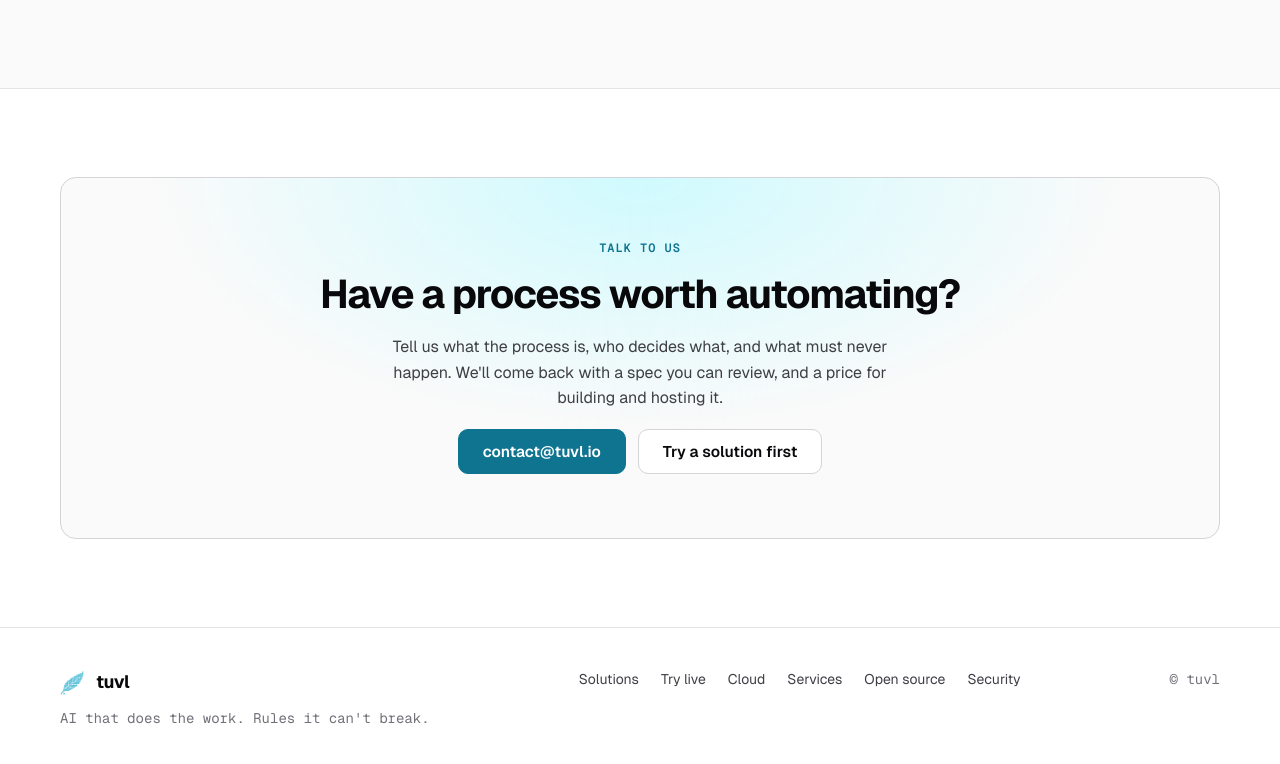
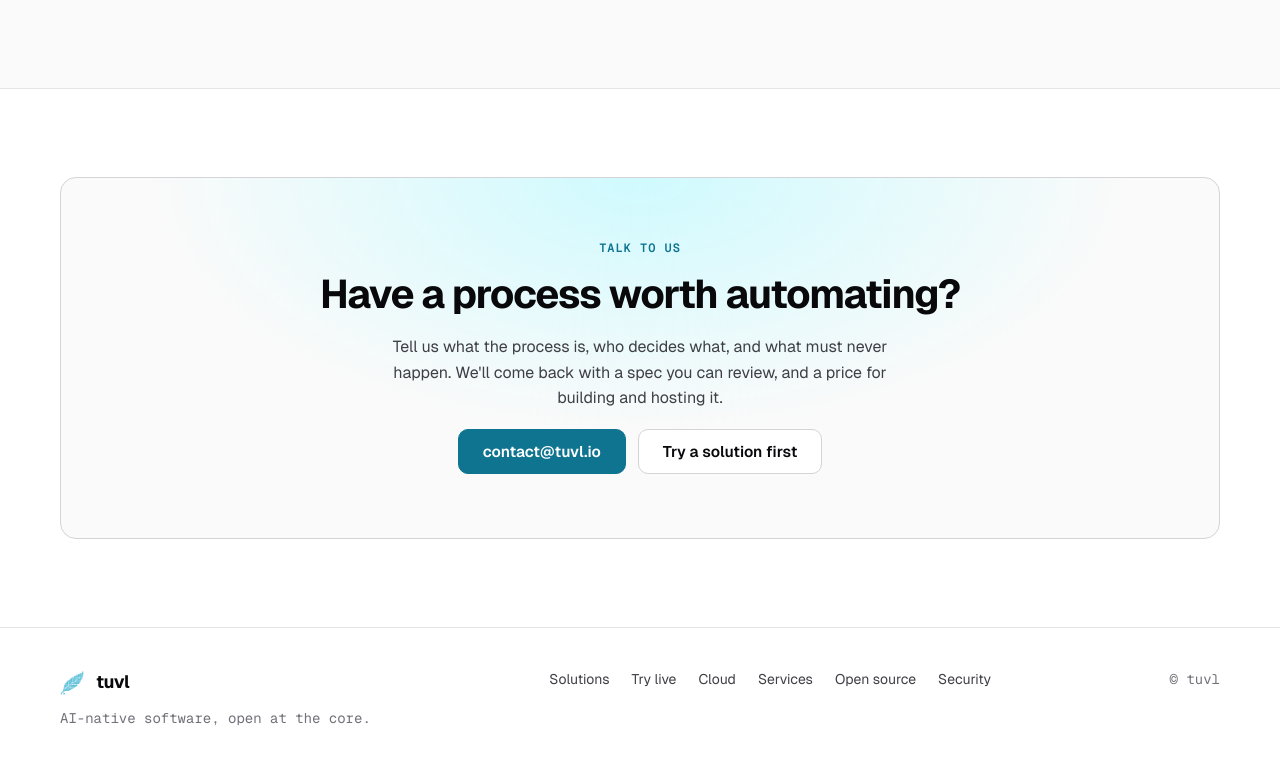
Before and after one commit to tuvl-io/tuvl-io, a plain HTML site: page index.html in a window 1280 px wide. Shown: the part 5691-6455 px from the top of the page. Drawn offline with Linux system fonts and the light colour scheme.

Commit message:
Give the site its own tagline: AI-native software, open at the core

```diff
--- a/index.html
+++ b/index.html
@@ -4,12 +4,12 @@
   <meta charset="utf-8">
   <meta name="viewport" content="width=device-width, initial-scale=1">
   <meta name="theme-color" content="#ffffff">
-  <title>tuvl — AI that does the work. Rules it can't break.</title>
+  <title>tuvl — AI-native software, open at the core</title>
   <meta name="description" content="tuvl is an AI-native company. We build and integrate AI-powered business solutions, and provide the software, platforms and tools to run them: ready-made suites, cloud.tuvl.io hosting and the open-source tuvl engine.">
   <link rel="canonical" href="https://tuvl.io/">
   <meta property="og:type" content="website">
   <meta property="og:url" content="https://tuvl.io/">
-  <meta property="og:title" content="tuvl — AI that does the work. Rules it can't break.">
+  <meta property="og:title" content="tuvl — AI-native software, open at the core">
   <meta property="og:description" content="An AI-native company: we build and integrate AI business solutions, and we open-sourced their core.">
   <meta property="og:image" content="https://tuvl.io/assets/logo.png">
   <link rel="icon" type="image/png" href="favicon-32.png">
@@ -272,7 +272,7 @@
   <div class="wrap">
     <div>
       <a class="brand" href="#top" style="color:var(--ink)"><img src="feather.svg" alt="" width="22" height="24">tuvl</a>
-      <p style="margin-top:10px" class="mono">AI that does the work. Rules it can't break.</p>
+      <p style="margin-top:10px" class="mono">AI-native software, open at the core.</p>
     </div>
     <nav aria-label="Footer">
       <a href="#solutions">Solutions</a><a href="https://try.tuvl.online/?utm_source=tuvl.io&amp;utm_medium=footer">Try live</a><a href="https://cloud.tuvl.io/?utm_source=tuvl.io&amp;utm_medium=footer">Cloud</a><a href="#services">Services</a><a href="https://tuvl.org/?utm_source=tuvl.io&amp;utm_medium=footer">Open source</a><a href="mailto:security@tuvl.io">Security</a>
```
